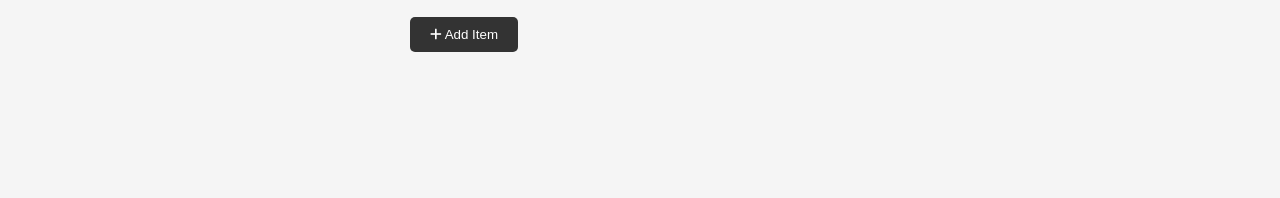
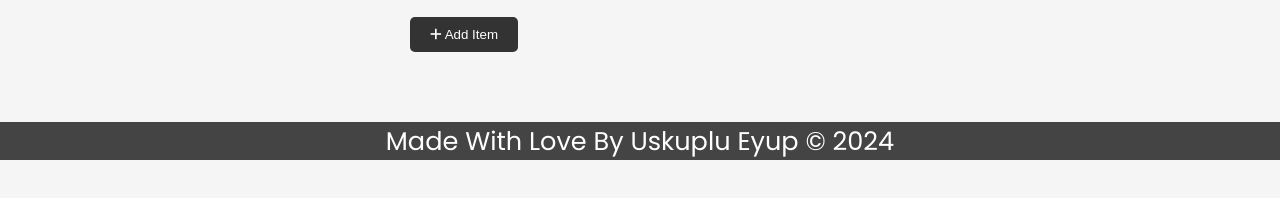
Before and after one commit to Eyup-16/Shopping-List, a plain HTML site: page index.html in a window 1280 px wide. Shown: the part 180-378 px from the top of the page. Drawn offline with Linux system fonts and the light colour scheme.

Commit message:
footer adding

```diff
--- a/index.html
+++ b/index.html
@@ -53,6 +53,9 @@
       <button id="clear" class="btn-clear">Clear All</button>
     </div>
 
+    <footer class="footer">
+      <p>Made With Love By Uskuplu Eyup &copy; 2024</p>
+    </footer>
     <script src="script.js"></script>
   </body>
 </html>
--- a/style.css
+++ b/style.css
@@ -124,6 +124,16 @@ header h1 {
   cursor: pointer;
 }
 
+footer{
+  background-color: #444;
+  color: #fff;
+}
+.footer{
+text-align: center;
+font-size: 1.6rem;
+
+}
+
 @media (max-width: 500px) {
   .items li {
     width: 100%;
```
